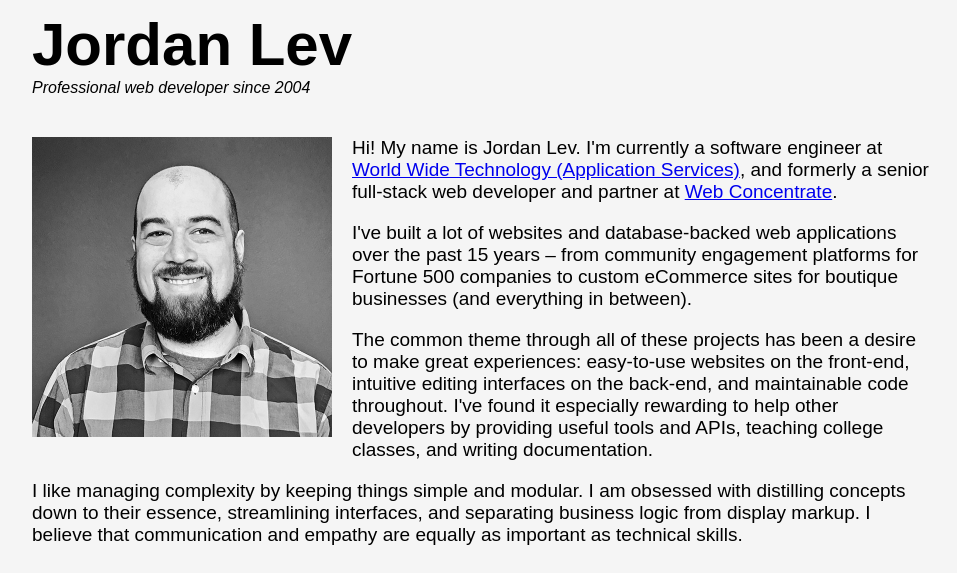
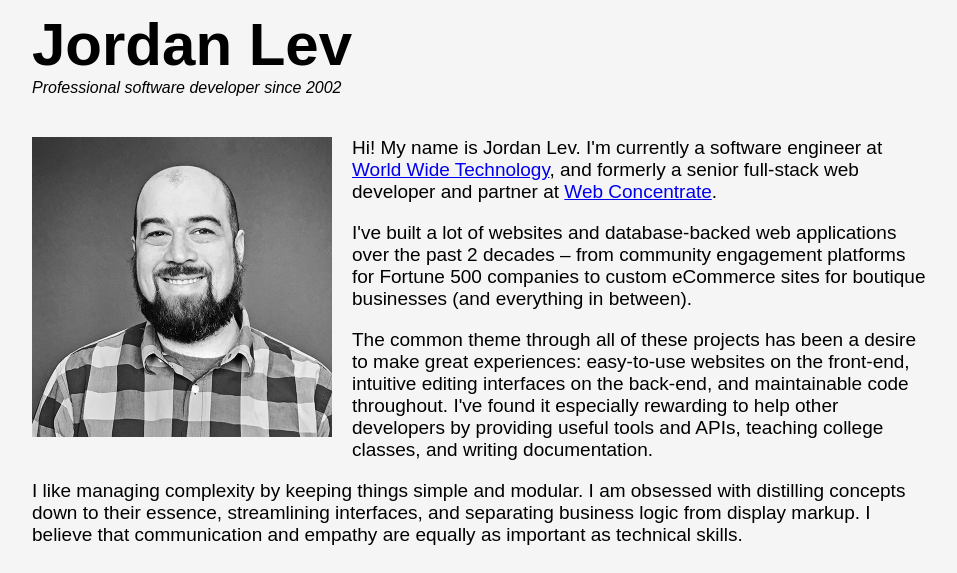
Before and after one commit to jordanlev/jordanlev_com, a plain HTML site: page index.html in a window 1280 px wide. Shown: the top 573 px of the page, without its empty margins (158-1115 px from the left). Drawn offline with Linux system fonts and the light colour scheme.

Commit message:
correct years of experience; shorten WWT company name

```diff
--- a/index.html
+++ b/index.html
@@ -10,7 +10,7 @@
     <div class="page">
       <header class="page-header" role="banner">
         <h1>Jordan Lev</h1>
-        <p class="subtitle">Professional web developer since 2004</p>
+        <p class="subtitle">Professional software developer since 2002</p>
       </header>
 
       <main class="page-main" role="main">
@@ -30,7 +30,7 @@
                 href="https://www.wwt.com/application-services"
                 target="_blank"
                 rel="noopener"
-                >World Wide Technology (Application Services)</a
+                >World Wide Technology</a
               >, and formerly a senior full-stack web developer and partner at
               <a href="http://webconcentrate.com" target="_blank" rel="noopener"
                 >Web Concentrate</a
@@ -38,9 +38,9 @@
             </p>
             <p>
               I've built a lot of websites and database-backed web applications
-              over the past 15 years &ndash; from community engagement platforms
-              for Fortune 500 companies to custom eCommerce sites for boutique
-              businesses (and everything in between).
+              over the past 2 decades &ndash; from community engagement
+              platforms for Fortune 500 companies to custom eCommerce sites for
+              boutique businesses (and everything in between).
             </p>
 
             <p>
```
